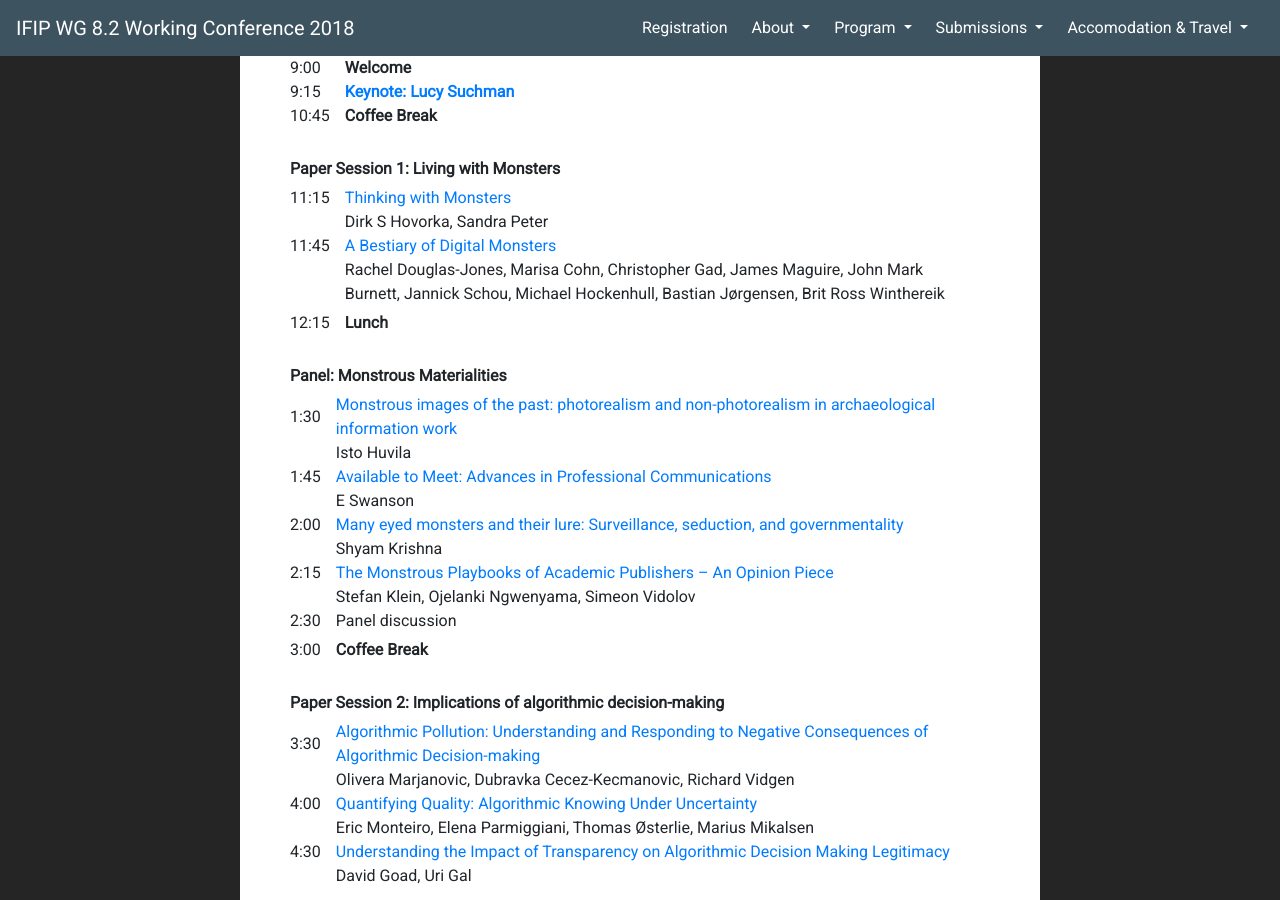
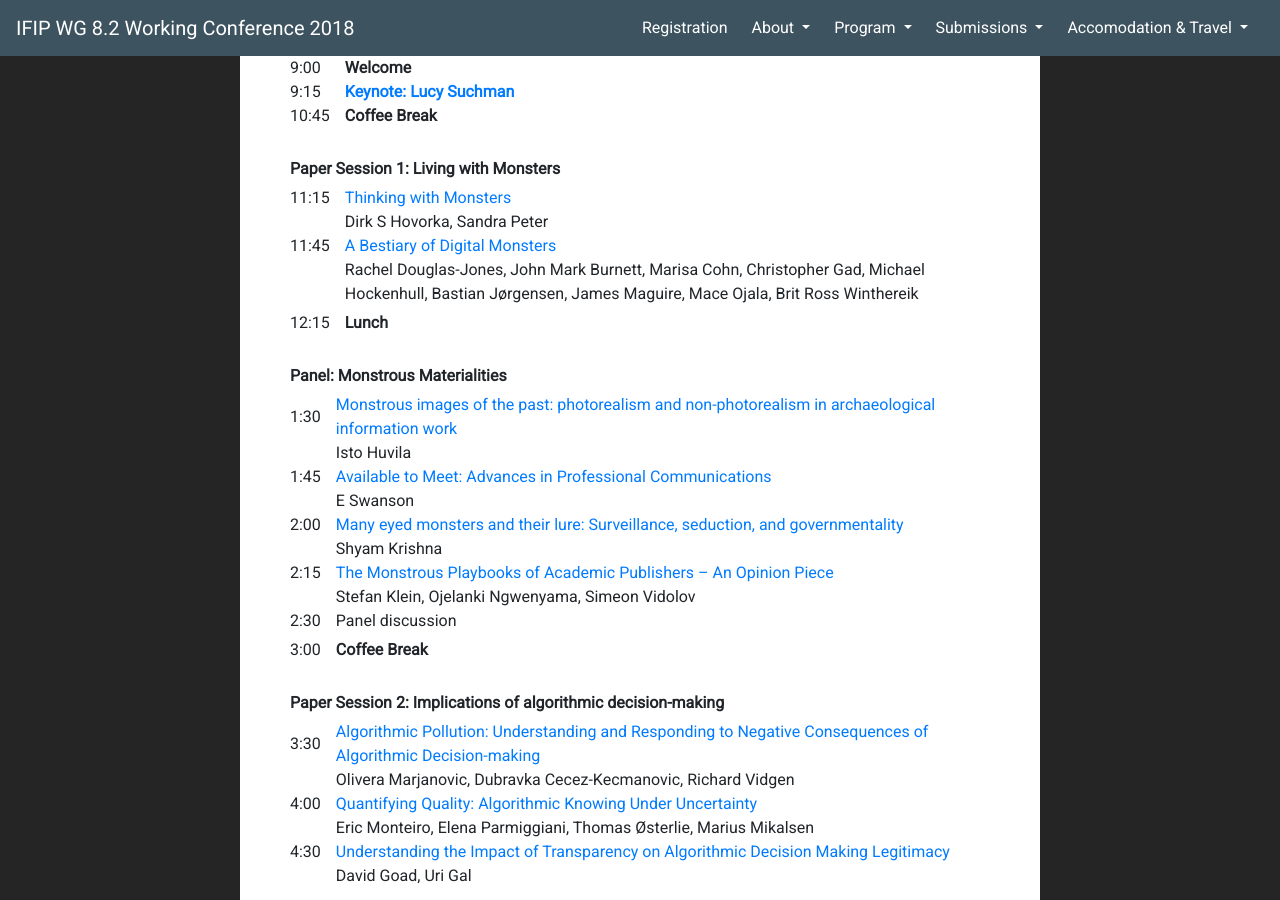
Before and after one commit to ifip82conf/ifip82conf.github.io, a Jekyll site: the page built from pages/program/program.md, in a window 1280 px wide and 900 px high, scrolled down 330 px. Built offline with Jekyll 4.4.1, drawn with Linux system fonts in a browser that asks for light colours; nearby versions of some CDN libraries; some of the changed text lies outside the part shown.

```diff
--- a/pages/program/program.md
+++ b/pages/program/program.md
@@ -26,7 +26,7 @@ Please note that the program is subject to minor changes
 | 11:15 | [Thinking with Monsters](/files/abstracts/Abstract_2.pdf)                                                                                                             |
 |             | Dirk S Hovorka, Sandra Peter                                                                                                                                     |
 | 11:45 | [A Bestiary of Digital Monsters](/files/abstracts/Abstract_3.pdf)                                                                                                     |
-|             | Rachel Douglas-Jones, Marisa Cohn, Christopher Gad, James Maguire, John Mark Burnett, Jannick Schou, Michael Hockenhull, Bastian Jørgensen, Brit Ross Winthereik |
+|             | Rachel Douglas-Jones, John Mark Burnett, Marisa Cohn, Christopher Gad, Michael Hockenhull, Bastian Jørgensen, James Maguire, Mace Ojala, Brit Ross Winthereik |
 
 {:.schedule}
 | 12:15 | **Lunch**            |
```
Also changed, not shown: other parts of pages/program/program.md (+1 -1 lines), pages/program/panel.md (+1 -1 lines).
